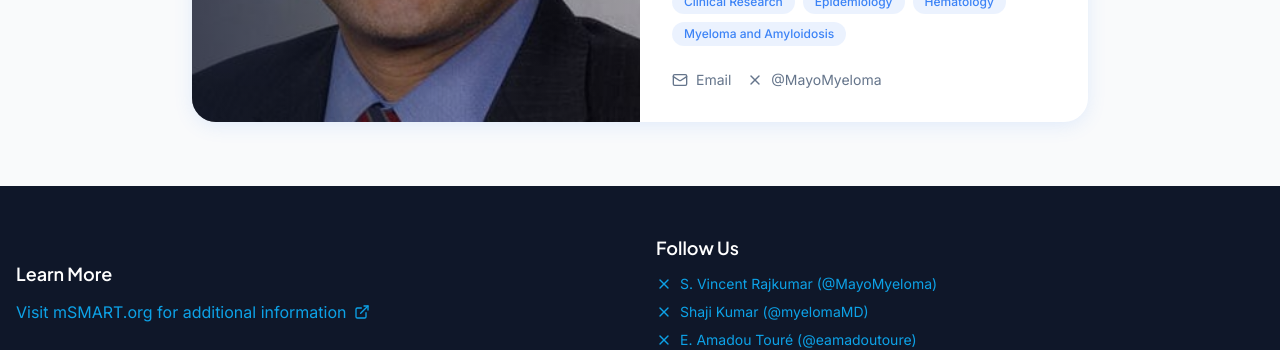
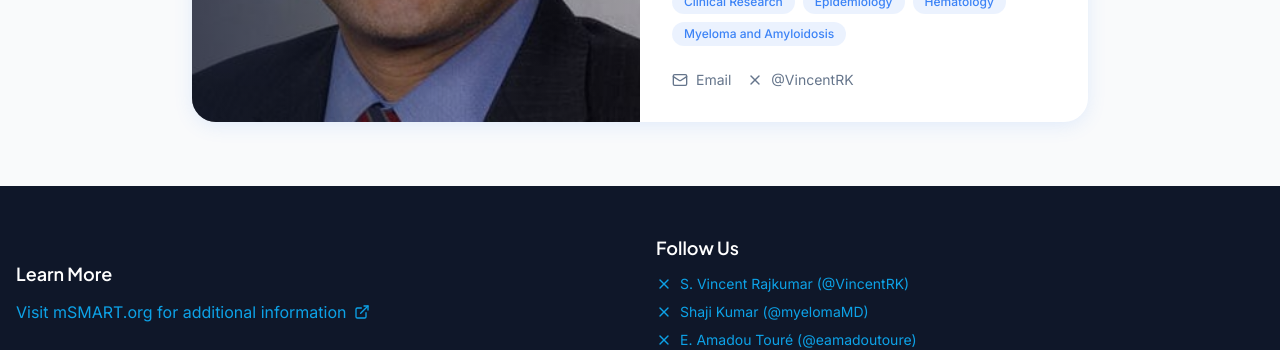
Before and after one commit to eatoure/eatoure.github.io, a React (Vite) app: page /#/developers in a window 1280 px wide. Shown: the part 849-1199 px from the top of the page. Built offline with nearby package versions, Linux system fonts and the light colour scheme; the HTML template or start-up script is replaced by a standard one.

Commit message:
changing rajkumar handles and removing more mayo text

```diff
--- a/src/components/Footer.tsx
+++ b/src/components/Footer.tsx
@@ -26,13 +26,13 @@ const Footer = () => {
             </h3>
             <div className="space-y-2">
               <a
-                href="https://x.com/MayoMyeloma"
+                href="https://x.com/VincentRK"
                 target="_blank"
                 rel="noopener noreferrer"
                 className="flex items-center gap-2 text-blue-accent hover:text-white transition-colors text-sm"
               >
                 <X className="h-4 w-4" />
-                S. Vincent Rajkumar (@MayoMyeloma)
+                S. Vincent Rajkumar (@VincentRK)
               </a>
               <a
                 href="https://x.com/myelomaMD"
--- a/src/data/developers.ts
+++ b/src/data/developers.ts
@@ -17,7 +17,7 @@ export const developers: DeveloperProfile[] = [
     bio: "S. Vincent Rajkumar, M.D., F.R.C.P.C., is Professor of Medicine at Mayo Clinic and a consultant in Hematology and Hematopathology. He chairs the Myeloma Amyloidosis Dysproteinemia Group and co-chairs the International Myeloma Working Group. His research spans clinical, epidemiologic, and laboratory studies in multiple myeloma, MGUS, and amyloidosis, with more than 800 peer reviewed publications.",
     skills: ["Clinical Research", "Epidemiology", "Hematology", "Myeloma and Amyloidosis"],
     email: "vincerk@gmail.com",
-    twitter: "@MayoMyeloma",
+    twitter: "@VincentRK",
     image: withBase("/images/team/VincentRajkumar.jpg"),
   },
   {
--- a/src/pages/Developers.tsx
+++ b/src/pages/Developers.tsx
@@ -32,7 +32,7 @@ const Developers = () => {
               Development Team
             </h1>
             <p className="text-lg text-white/80 max-w-2xl mx-auto">
-              Meet the Mayo Clinic researchers and developers behind MyelomaRisk
+              Meet the investigators behind MyelomaRisk.com
             </p>
           </div>
         </div>
```
